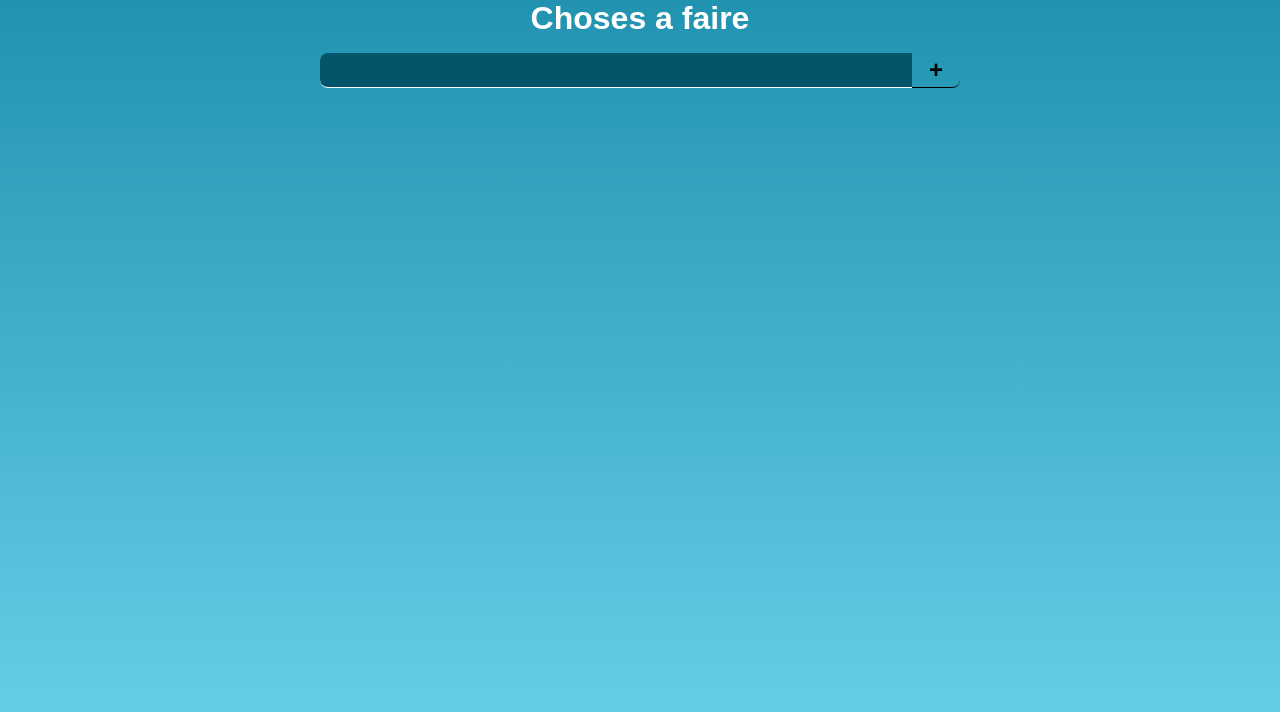
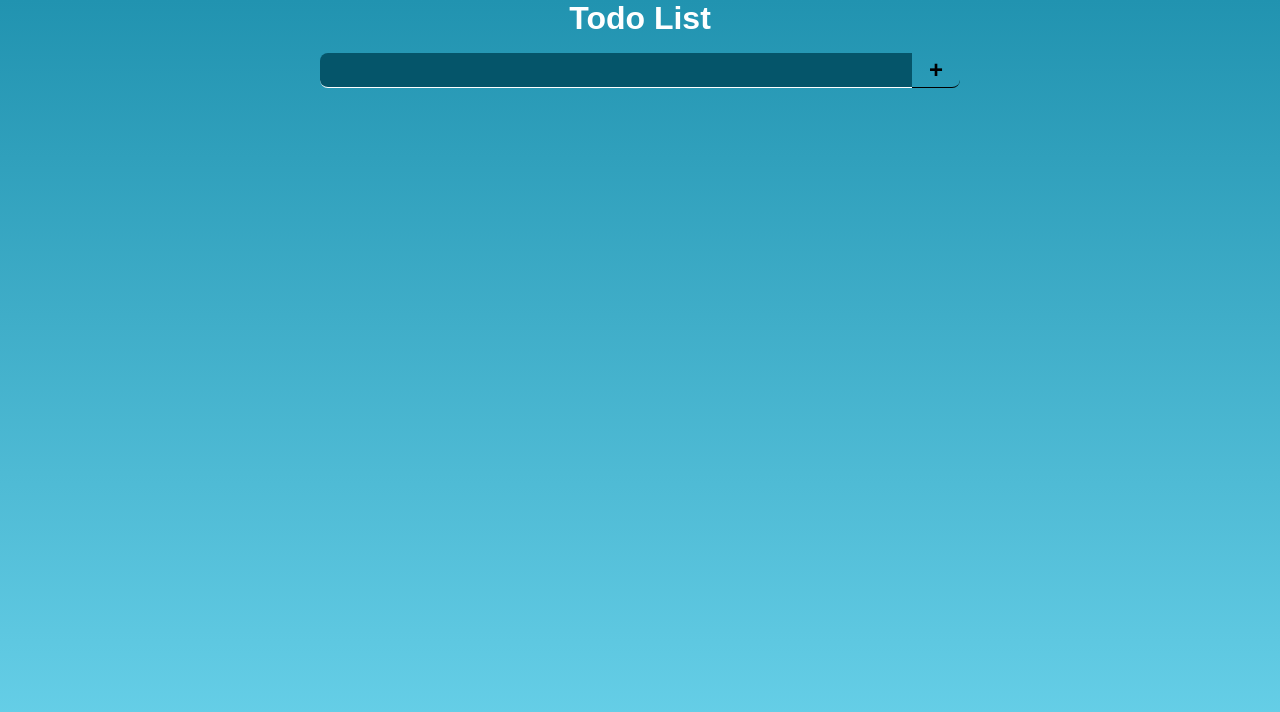
Before and after one commit to tyson9tech/TodoList, a plain HTML site: page index.html in a window 1280 px wide. Drawn offline with Linux system fonts and the light colour scheme.

Commit message:
Modification of the tittle

```diff
--- a/index.html
+++ b/index.html
@@ -5,12 +5,12 @@
         <meta name="viewport" content="width=device-width, initial-scale=1.0">
         <link href="https://fonts.googleapis.com/css2?family=Source+Code+Pro:wght@400;500&display=swap" rel="stylesheet">
 
-        <title>A Faire</title>
+        <title>Todo List</title>
         <link rel="stylesheet" href="./css/styles.css">
     </head>
 
     <body>
-        <h1>Choses a faire</h1>
+        <h1>Todo List</h1>
 
         <form id="todoForm">
             <input type="text" id="todoInput">
```
